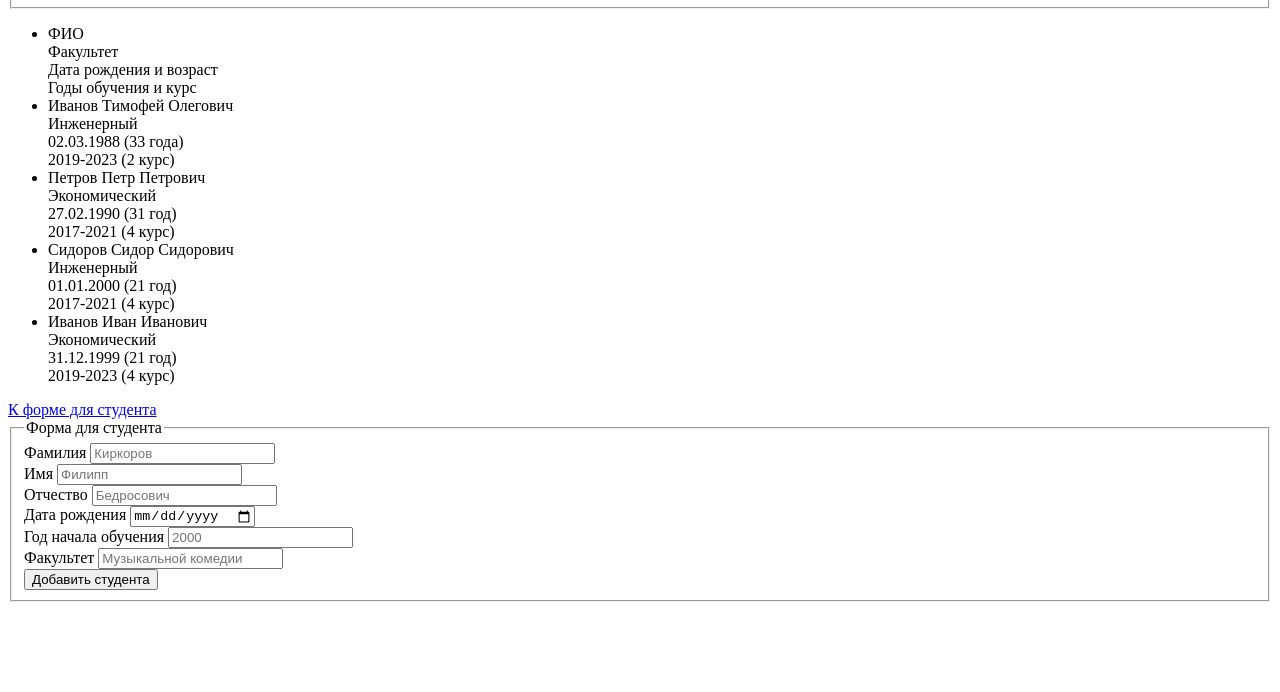
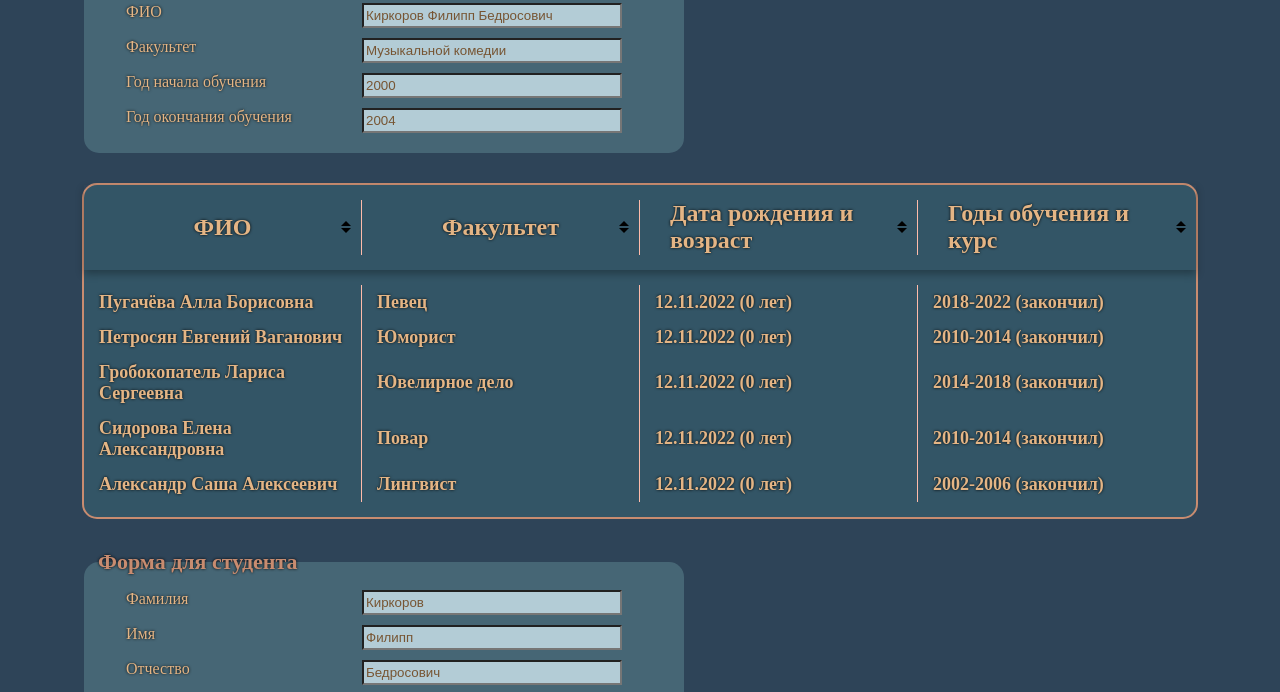
Before and after one commit to MaxKeeble/table-of-students, a website: page index.html in a window 1280 px wide. Shown: the part 177-869 px from the top of the page. Before the commit the page ends 800 px from the top, so only its background shows below. Drawn offline with Linux system fonts and the light colour scheme; the site is published under a folder, as on GitHub Pages, so addresses that start at the root find nothing.

Commit message:
path fix

```diff
--- a/index.html
+++ b/index.html
@@ -5,11 +5,11 @@
   <meta charset="UTF-8">
   <meta name="viewport" content="width=device-width, initial-scale=1.0">
   <title>Панель управления студентами</title>
-  <link rel="stylesheet" href="/css/normolize.css">
-  <link rel="stylesheet" href="/css/bootstrap-grid.min.css">
+  <link rel="stylesheet" href="./css/normolize.css">
+  <link rel="stylesheet" href="./css/bootstrap-grid.min.css">
 
-  <link rel="stylesheet" href="/css/style.css">
-  <script defer src="/scripts/script.js"></script>
+  <link rel="stylesheet" href="./css/style.css">
+  <script defer src="./scripts/script.js"></script>
 </head>
 
 <body>
```
